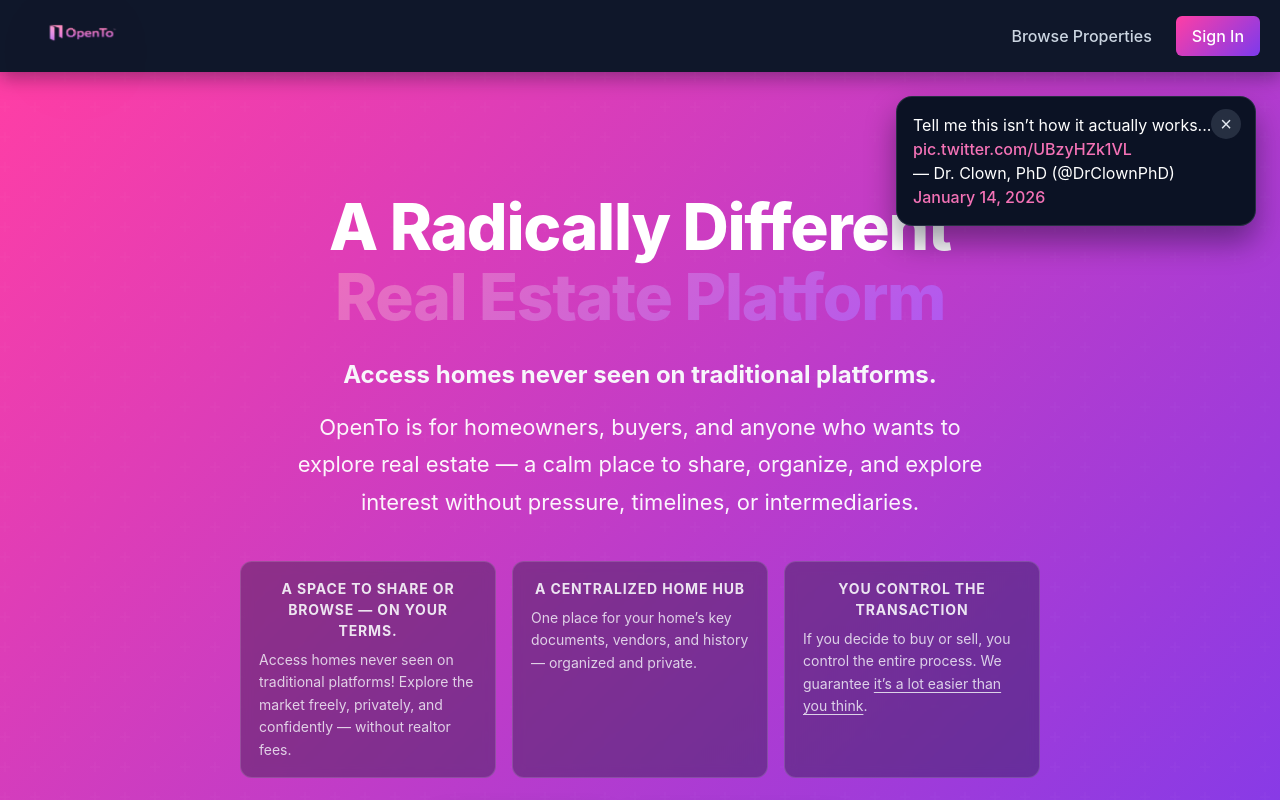
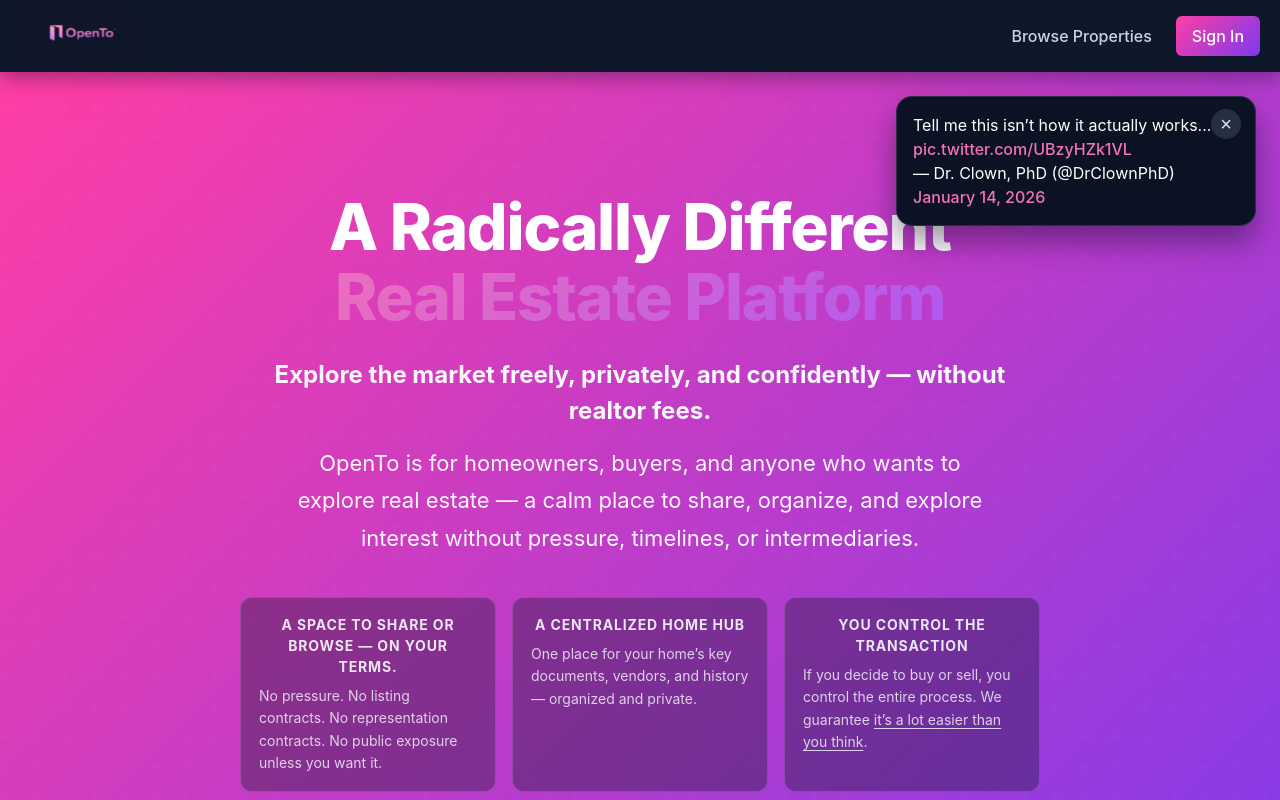
Before and after one commit to thomas-ryan-crosby/funk-brokers, a React (Vite) app: page / in a window 1280 px wide. Shown: the top 800 px of the page. Built offline with nearby package versions, Linux system fonts and the light colour scheme; no server answers.

Commit message:
Finalize hero callout copy
Remove toggle logic, place the realtor-fee statement under the hero title, and restore the first pillar text.

Co-authored-by: Cursor <cursoragent@cursor.com>

```diff
--- a/src/pages/Landing.css
+++ b/src/pages/Landing.css
@@ -104,15 +104,6 @@
   color: rgba(248, 250, 252, 0.8);
 }
 
-.hero-pillar-toggle {
-  cursor: pointer;
-}
-
-.hero-pillar-toggle:focus-visible {
-  outline: 2px solid rgba(59, 130, 246, 0.7);
-  outline-offset: 3px;
-  border-radius: 6px;
-}
 
 .hero-underline {
   text-decoration: underline;
--- a/src/pages/Landing.jsx
+++ b/src/pages/Landing.jsx
@@ -5,12 +5,7 @@ import './Landing.css';
 const Landing = () => {
   const navigate = useNavigate();
   const [showTweet, setShowTweet] = useState(true);
-  const [heroCopyVariant, setHeroCopyVariant] = useState(0);
   const tweetRef = useRef(null);
-  const heroCopyVariants = [
-    'Access homes never seen on traditional platforms! Explore the market freely, privately, and confidently — without realtor fees.',
-    'Access homes never seen on traditional platforms! Explore the market freely, privately, and confidently — without early commitments.',
-  ];
 
   const handleBrowseClick = () => {
     navigate('/browse');
@@ -24,16 +19,6 @@ const Landing = () => {
     navigate('/how-it-works');
   };
 
-  const handleHeroCopyToggle = () => {
-    setHeroCopyVariant((prev) => (prev + 1) % heroCopyVariants.length);
-  };
-
-  const handleHeroCopyKeyDown = (event) => {
-    if (event.key === 'Enter' || event.key === ' ') {
-      event.preventDefault();
-      handleHeroCopyToggle();
-    }
-  };
 
   useEffect(() => {
     if (!showTweet || !tweetRef.current) return;
@@ -69,7 +54,7 @@ const Landing = () => {
               <span className="title-highlight"> Real Estate Platform</span>
             </h1>
             <p className="hero-callout">
-              <strong>Access homes never seen on traditional platforms.</strong>
+              <strong>Explore the market freely, privately, and confidently — without realtor fees.</strong>
             </p>
             <p className="hero-description">
               OpenTo is for homeowners, buyers, and anyone who wants to explore real estate — a calm place to share, organize, and explore interest without pressure, timelines, or intermediaries.
@@ -77,15 +62,7 @@ const Landing = () => {
             <div className="hero-pillars">
               <div className="hero-pillar">
                 <h3>A space to share or browse — on your terms.</h3>
-                <p
-                  className="hero-pillar-toggle"
-                  role="button"
-                  tabIndex={0}
-                  onClick={handleHeroCopyToggle}
-                  onKeyDown={handleHeroCopyKeyDown}
-                >
-                  {heroCopyVariants[heroCopyVariant]}
-                </p>
+                <p>No pressure. No listing contracts. No representation contracts. No public exposure unless you want it.</p>
               </div>
               <div className="hero-pillar">
                 <h3>A Centralized Home Hub</h3>
```
